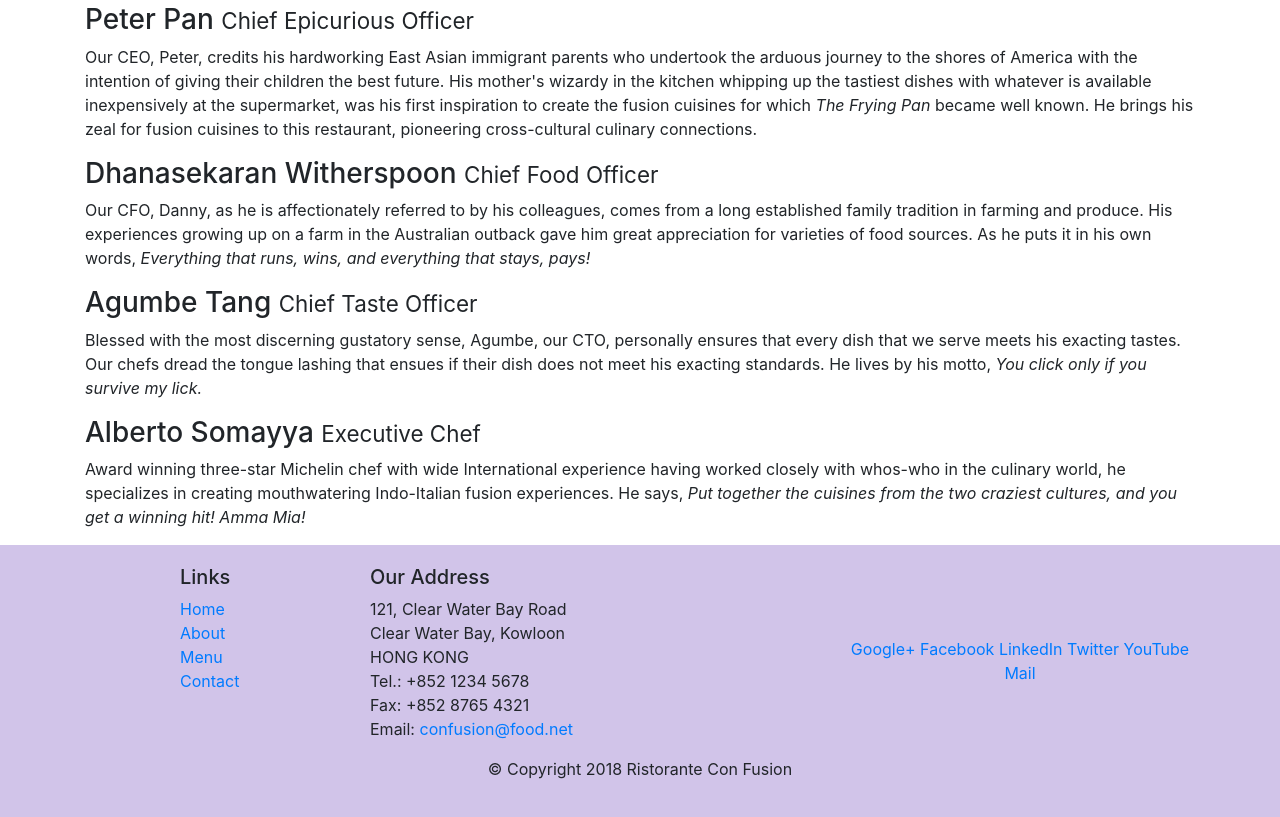
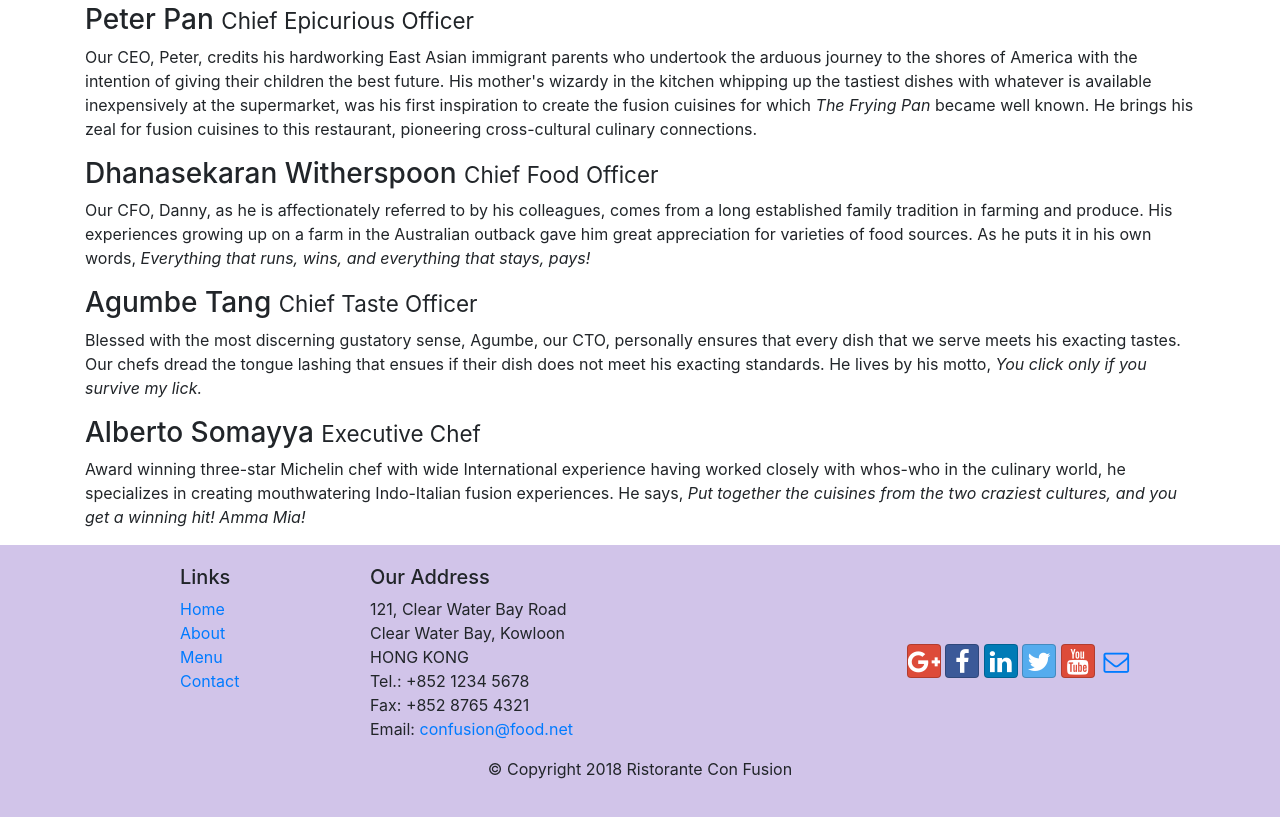
Before and after one commit to Anshg1109/Bootsrap4-Practice-project, a website: page aboutus.html in a window 1280 px wide. Shown: the part 908-1725 px from the top of the page. Drawn offline with nearby package versions, Linux system fonts and the light colour scheme.

Commit message:
icon fonts

```diff
--- a/aboutus.html
+++ b/aboutus.html
@@ -10,7 +10,8 @@
     <!-- Bootstrap CSS -->
     <link rel="stylesheet" href="node_modules/bootstrap/dist/css/bootstrap.min.css">
     <link rel="stylesheet" href="css/styles.css">
-
+    <link rel="stylesheet" href="node_modules/font-awesome/css/font-awesome.min.css">
+    <link rel="stylesheet" href="node_modules/bootstrap-social/bootstrap-social.css">
     <title>Ristorante Con Fusion: About Us</title>
 
 </head>
@@ -109,12 +110,12 @@
                 </div>
                 <div class="col-12 col-sm-4 align-self-center">
                     <div class="text-center">
-                        <a href="http://google.com/+">Google+</a>
-                        <a href="http://www.facebook.com/profile.php?id=">Facebook</a>
-                        <a href="http://www.linkedin.com/in/">LinkedIn</a>
-                        <a href="http://twitter.com/">Twitter</a>
-                        <a href="http://youtube.com/">YouTube</a>
-                        <a href="mailto:">Mail</a>
+                        <a class="btn btn-social-icon btn-google" href="http://google.com/+"><i class="fa fa-google-plus"></i></a>
+                        <a class="btn btn-social-icon btn-facebook" href="http://www.facebook.com/profile.php?id="><i class="fa fa-facebook"></i></a>
+                        <a class="btn btn-social-icon btn-linkedin" href="http://www.linkedin.com/in/"><i class="fa fa-linkedin"></i></a>
+                        <a class="btn btn-social-icon btn-twitter" href="http://twitter.com/"><i class="fa fa-twitter"></i></a>
+                        <a class="btn btn-social-icon btn-google" href="http://youtube.com/"><i class="fa fa-youtube"></i></a>
+                        <a class="btn btn-social-icon" href="mailto:"><i class="fa fa-envelope-o"></i></a>
                     </div>
                 </div>
            </div>
--- a/package.json
+++ b/package.json
@@ -15,6 +15,8 @@
   },
   "dependencies": {
     "bootstrap": "^4.0.0",
+    "bootstrap-social": "^5.1.1",
+    "font-awesome": "^4.7.0",
     "jquery": "^3.3.1",
     "popper.js": "^1.12.9"
   }
```
Also changed, not shown: index.html (+15 -13 lines), 1 other file.
